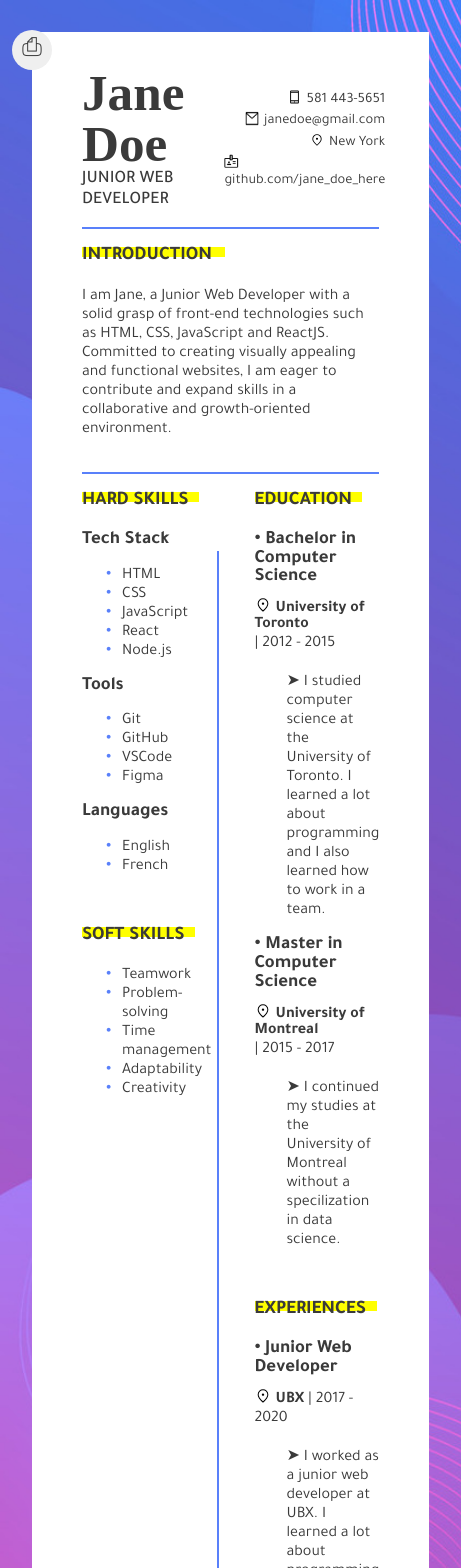
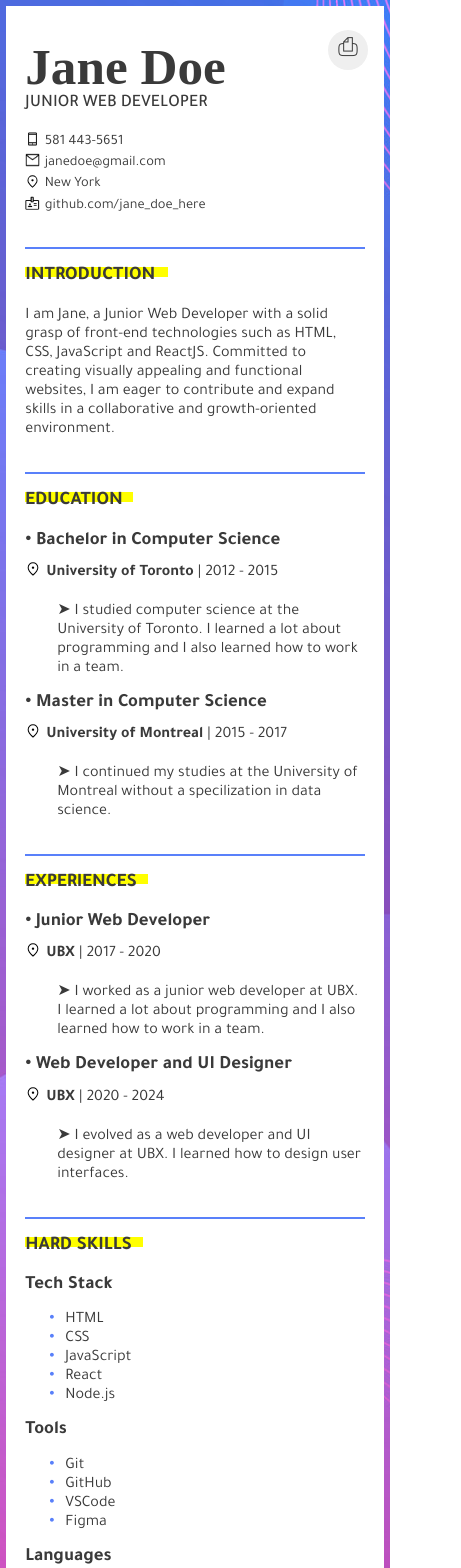
Before and after one commit to jeannepietropaoli/cv-builder-v3, a React (Vite) app: page / in a window 390 px wide. Shown: the top 1568 px of the page, 461 px wide, since content can reach past the window. Built offline with nearby package versions, Linux system fonts and the light colour scheme; a web font is replaced by a local one.

Commit message:
Add media queries to adapt preview to small screens

```diff
--- a/src/Components/Preview/Preview.jsx
+++ b/src/Components/Preview/Preview.jsx
@@ -1,4 +1,5 @@
 import EditButton from "./EditButton"
+import "../../style/Preview.css"
 
 export default function Preview(props) {
     return (
--- a/src/index.css
+++ b/src/index.css
@@ -67,44 +67,12 @@ button:hover {
   border-color: var(--blue-accent-color);
 }
 
-section {
-  padding: 1em 0;
-}
-
-.preview {
-  position: relative;
-}
-
-.preview:hover {
-  background-color: rgb(237, 237, 237);
-}
-
-.preview:hover > .edit-button {
-  visibility: visible;
-}
-
 .illustrative-logo {
   height: 1em;
   width: 1em;
   position: relative;
   bottom: -2px;
   margin-right: 5px;
-}
-
-.section-title {
-  width: max-content;
-  position: relative;
-  z-index: 1;
-}
-
-.section-title::before {
-  position: absolute;
-  content: "";
-  width: 110%;
-  height: 10px;
-  background-color: yellow;
-  top: 2px;
-  z-index: -1;
 }
 
 .description {
@@ -127,3 +95,9 @@ li.blue::before {
   width: 1em;
   margin-left: -1em;
 }
+
+@media screen and (max-width: 480px) {
+  #root {
+    padding: 0.4em;
+  }
+}
--- a/src/style/App.css
+++ b/src/style/App.css
@@ -1,7 +1,7 @@
 .app {
   background-color: white;
   max-width: 860px;
-  padding: 35px 50px;
+  padding: 35px 5%;
   display: grid;
   grid-template-columns: 1fr 2fr;
 }
@@ -45,3 +45,28 @@
   padding: 3px;
   text-align: center;
 }
+
+@media screen and (max-width: 480px) {
+    .app {
+      max-width: 97vw;
+      display: flex;
+      flex-direction: column;
+    }
+
+    .right-side {
+      order: 0;
+    }
+
+    .left-side {
+      padding-right: 0;
+      order: 1;
+    }
+
+    .left-side::after {
+      height: 0;
+    }
+
+    .print-button {
+      right: 0.5%;
+    }
+}
--- a/src/style/GeneralInfos.css
+++ b/src/style/GeneralInfos.css
@@ -2,9 +2,9 @@
     padding-top: 0;
     display: grid;
     grid-template-columns: repeat(2, auto);
-    grid-row: repeat(2, auto);
     position: relative;
     align-items: center;
+    border-bottom: 2px solid rgb(89 128 250);
 }
 
 #generalInfos h2 {
@@ -18,6 +18,7 @@
     grid-row: 1 / 3;
     grid-column: 2 / 3;
     justify-self: end;
+    padding: 0;
 }
 
 .general-infos--contact-item {
@@ -26,3 +27,17 @@
     width: fit-content;
     margin-left: auto;
 }
+
+@media screen and (max-width: 480px) {
+    #generalInfos {
+        display: flex;
+        flex-direction: column;
+        align-items: flex-start;
+    }
+
+    .general-infos--contact-item  {
+        margin-right: auto;
+        margin-left: 0;
+    }
+
+}
--- a/src/style/Introduction.css
+++ b/src/style/Introduction.css
@@ -1,4 +1,3 @@
 #introduction {
-    border-top: 2px solid rgb(89 128 250);
     border-bottom: 2px solid rgb(89 128 250);
 }
--- /dev/null
+++ b/src/style/Preview.css
@@ -0,0 +1,38 @@
+section {
+    padding: 1em 0;
+  }
+
+.preview {
+    position: relative;
+}
+
+.preview:hover {
+background-color: rgb(237, 237, 237);
+}
+
+.preview:hover > .edit-button {
+visibility: visible;
+}
+
+.section-title {
+width: max-content;
+position: relative;
+z-index: 1;
+}
+
+.section-title::before {
+position: absolute;
+content: "";
+width: 110%;
+height: 10px;
+background-color: yellow;
+top: 2px;
+z-index: -1;
+}
+
+@media screen and (max-width: 480px) {
+    .preview {
+        border-bottom: 2px solid rgb(89 128 250);
+    }
+
+}
```
